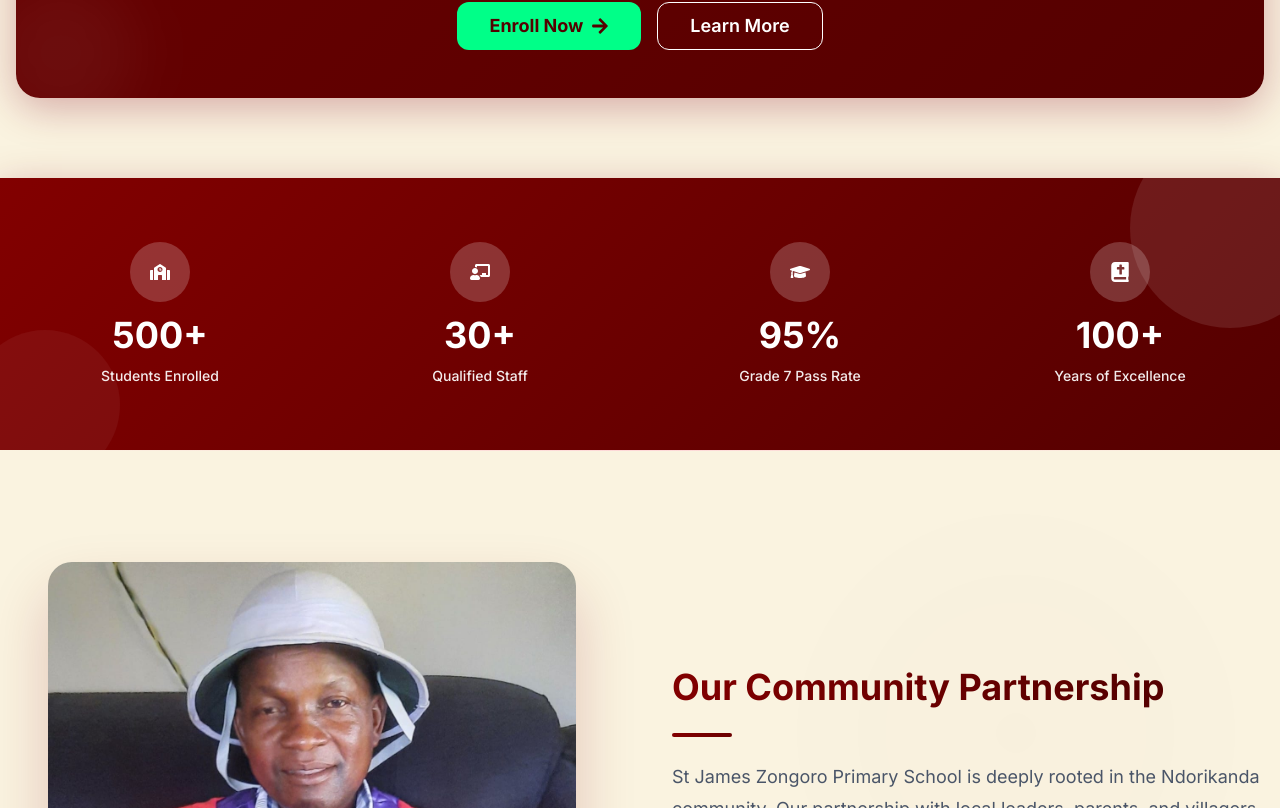
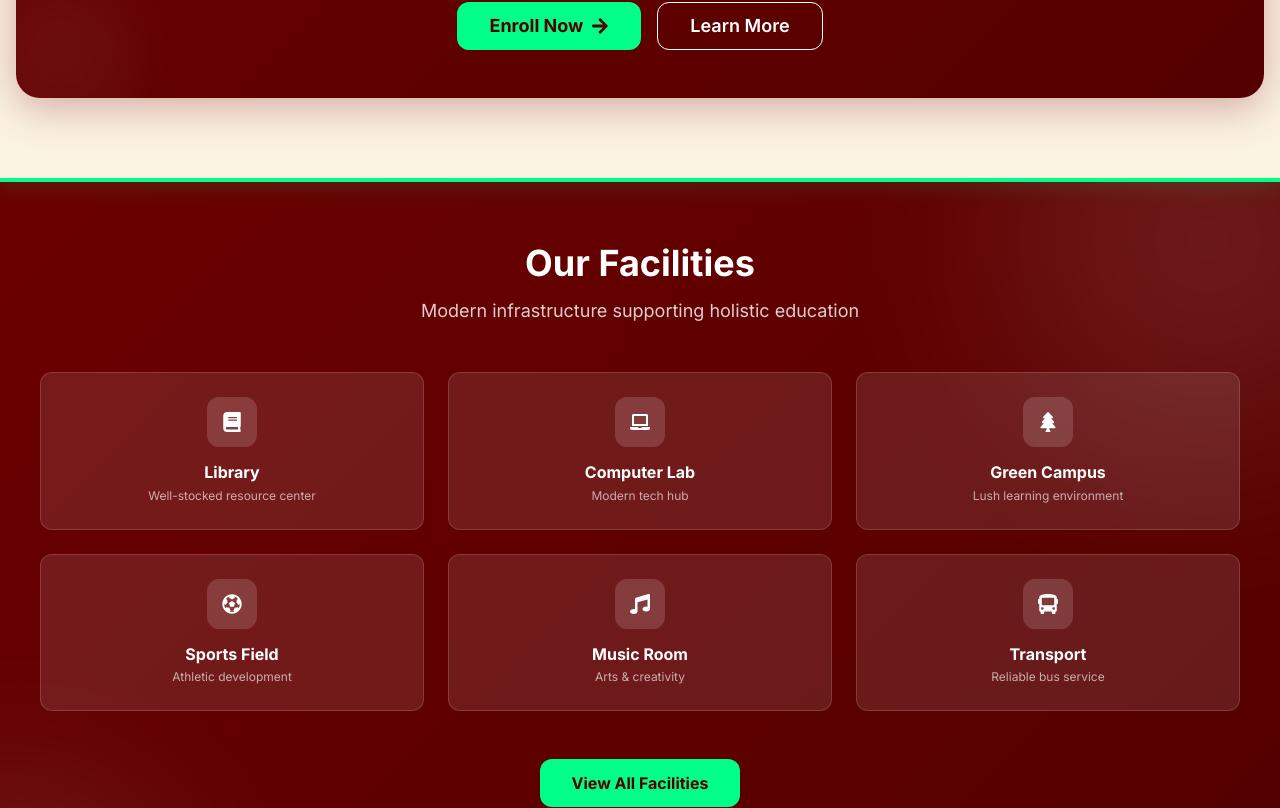
Before and after one commit to Tinashe623/ZONGORO-PRIMARY, a React (Vite) app: page / in a window 1280 px wide. Shown: the part 2112-2920 px from the top of the page. Built offline with nearby package versions, Linux system fonts and the light colour scheme.

Commit message:
feat: replace StatsSection with FacilitiesSection on the homepage

```diff
--- /dev/null
+++ b/src/components/sections/FacilitiesSection.tsx
@@ -0,0 +1,95 @@
+import { Box, SimpleGrid, VStack, Heading, Text, Icon } from '@chakra-ui/react';
+import { FaBook, FaLaptop, FaTree, FaFutbol, FaMusic, FaBus } from 'react-icons/fa';
+import ScrollReveal from '../ui/ScrollReveal';
+import { Link as RouterLink } from 'react-router-dom';
+
+const facilities = [
+  { icon: FaBook, title: 'Library', description: 'Well-stocked resource center' },
+  { icon: FaLaptop, title: 'Computer Lab', description: 'Modern tech hub' },
+  { icon: FaTree, title: 'Green Campus', description: 'Lush learning environment' },
+  { icon: FaFutbol, title: 'Sports Field', description: 'Athletic development' },
+  { icon: FaMusic, title: 'Music Room', description: 'Arts & creativity' },
+  { icon: FaBus, title: 'Transport', description: 'Reliable bus service' },
+];
+
+const StatsSection = () => {
+  return (
+    <Box py={16} px={4} bgGradient="linear(135deg, maroon.600 0%, maroon.700 100%)" position="relative" overflow="hidden">
+      <Box position="absolute" top={0} left={0} right={0} bottom={0} opacity={0.1}>
+        <Box position="absolute" top="-20%" right="-10%" w="400px" h="400px" borderRadius="full" bg="white" filter="blur(100px)" />
+        <Box position="absolute" bottom="-30%" left="-10%" w="300px" h="300px" borderRadius="full" bg="white" filter="blur(80px)" />
+      </Box>
+      <Box position="absolute" top={0} left={0} right={0} h="4px" bg="#00ff88" boxShadow="0 0 20px rgba(0, 255, 136, 0.5)" />
+
+      <Box maxW="1200px" mx="auto" position="relative" zIndex={1}>
+        <ScrollReveal>
+          <VStack spacing={12}>
+            <VStack spacing={3} textAlign="center">
+              <Heading size="xl" color="white" fontWeight="800">
+                Our Facilities
+              </Heading>
+              <Text color="whiteAlpha.800" fontSize="lg" maxW="500px">
+                Modern infrastructure supporting holistic education
+              </Text>
+            </VStack>
+
+            <SimpleGrid columns={{ base: 2, md: 3 }} spacing={6} w="100%">
+              {facilities.map((item, index) => (
+                <ScrollReveal key={item.title} delay={0.1 * index}>
+                  <Box
+                    p={6}
+                    borderRadius="xl"
+                    bg="rgba(255, 255, 255, 0.1)"
+                    border="1px solid"
+                    borderColor="rgba(255, 255, 255, 0.15)"
+                    textAlign="center"
+                    _hover={{ borderColor: 'rgba(255, 255, 255, 0.3)', transform: 'translateY(-4px)', bg: 'rgba(255, 255, 255, 0.15)' }}
+                    transition="all 0.3s ease"
+                    role="group"
+                  >
+                    <Box
+                      display="flex"
+                      alignItems="center"
+                      justifyContent="center"
+                      w="50px"
+                      h="50px"
+                      borderRadius="xl"
+                      bg="rgba(255, 255, 255, 0.15)"
+                      mx="auto"
+                      mb={4}
+                    >
+                      <Icon as={item.icon} color="white" fontSize="xl" />
+                    </Box>
+                    <Heading size="sm" color="white" mb={1} fontWeight="700">
+                      {item.title}
+                    </Heading>
+                    <Text color="whiteAlpha.700" fontSize="xs">
+                      {item.description}
+                    </Text>
+                  </Box>
+                </ScrollReveal>
+              ))}
+            </SimpleGrid>
+
+            <Box
+              as={RouterLink}
+              to="/about"
+              px={8}
+              py={3}
+              bg="#00ff88"
+              color="maroon.700"
+              fontWeight="700"
+              borderRadius="xl"
+              _hover={{ transform: 'translateY(-2px)', boxShadow: '0 8px 20px rgba(0, 255, 136, 0.4)' }}
+              transition="all 0.3s ease"
+            >
+              View All Facilities
+            </Box>
+          </VStack>
+        </ScrollReveal>
+      </Box>
+    </Box>
+  );
+};
+
+export default StatsSection;
--- a/src/components/sections/StatsSection.tsx
+++ /dev/null
@@ -1,111 +0,0 @@
-import { useRef, useEffect, useState } from 'react';
-import { Box, SimpleGrid, Text, Flex, Icon, Heading } from '@chakra-ui/react';
-import { useInView } from 'framer-motion';
-import { FaSchool, FaChalkboardTeacher, FaGraduationCap, FaBible } from 'react-icons/fa';
-import type { IconType } from 'react-icons';
-
-interface StatItem {
-  value: number;
-  suffix: string;
-  label: string;
-  icon: IconType;
-}
-
-const stats: StatItem[] = [
-  { value: 500, suffix: '+', label: 'Students Enrolled', icon: FaSchool },
-  { value: 30, suffix: '+', label: 'Qualified Staff', icon: FaChalkboardTeacher },
-  { value: 95, suffix: '%', label: 'Grade 7 Pass Rate', icon: FaGraduationCap },
-  { value: 100, suffix: '+', label: 'Years of Excellence', icon: FaBible },
-];
-
-const AnimatedCounter = ({ value, suffix, inView }: { value: number; suffix: string; inView: boolean }) => {
-  const [count, setCount] = useState(0);
-
-  useEffect(() => {
-    if (!inView) return;
-
-    let start = 0;
-    const duration = 2000;
-    const increment = value / (duration / 16);
-
-    const timer = setInterval(() => {
-      start += increment;
-      if (start >= value) {
-        setCount(value);
-        clearInterval(timer);
-      } else {
-        setCount(Math.floor(start));
-      }
-    }, 16);
-
-    return () => clearInterval(timer);
-  }, [inView, value]);
-
-  return (
-    <Heading size="xl" fontWeight="700" color="white">
-      {count}{suffix}
-    </Heading>
-  );
-};
-
-const StatsSection = () => {
-  const containerRef = useRef(null);
-  const inView = useInView(containerRef, { once: true });
-
-  return (
-    <Box
-      ref={containerRef}
-      bgGradient="linear(135deg, maroon.500 0%, maroon.700 100%)"
-      py={16}
-      px={4}
-      position="relative"
-      overflow="hidden"
-      boxShadow="0 10px 40px rgba(128, 0, 32, 0.3)"
-    >
-      <Box
-        position="absolute"
-        top={-50}
-        right={-50}
-        w="200px"
-        h="200px"
-        borderRadius="full"
-        bg="rgba(255, 255, 255, 0.1)"
-      />
-      <Box
-        position="absolute"
-        bottom={-30}
-        left={-30}
-        w="150px"
-        h="150px"
-        borderRadius="full"
-        bg="rgba(255, 255, 255, 0.05)"
-      />
-
-      <Box maxW="1400px" mx="auto" position="relative" zIndex={1}>
-        <SimpleGrid columns={{ base: 2, md: 4 }} spacing={8}>
-          {stats.map((stat, index) => (
-            <Flex key={index} direction="column" align="center" textAlign="center">
-              <Flex
-                align="center"
-                justify="center"
-                w="60px"
-                h="60px"
-                borderRadius="full"
-                bg="rgba(255, 255, 255, 0.2)"
-                mb={3}
-              >
-                <Icon as={stat.icon} color="white" fontSize="xl" />
-              </Flex>
-              <AnimatedCounter value={stat.value} suffix={stat.suffix} inView={inView} />
-              <Text color="whiteAlpha.900" fontSize="sm" fontWeight="500" mt={2}>
-                {stat.label}
-              </Text>
-            </Flex>
-          ))}
-        </SimpleGrid>
-      </Box>
-    </Box>
-  );
-};
-
-export default StatsSection;
--- a/src/pages/HomePage.tsx
+++ b/src/pages/HomePage.tsx
@@ -3,7 +3,7 @@ import { Box, SimpleGrid, VStack, Heading, Text, Button, Image } from '@chakra-u
 import { Link as RouterLink } from 'react-router-dom';
 import Hero from '../components/sections/Hero';
 import WhyChooseUs from '../components/sections/WhyChooseUs';
-import StatsSection from '../components/sections/StatsSection';
+import FacilitiesSection from '../components/sections/FacilitiesSection';
 import Testimonials from '../components/sections/Testimonials';
 import ScrollReveal from '../components/ui/ScrollReveal';
 
@@ -16,7 +16,7 @@ const HomePage = () => {
     <Box>
       <Hero />
       <WhyChooseUs />
-      <StatsSection />
+      <FacilitiesSection />
 
       <Box
         py={{ base: 12, md: 20 }}
```
